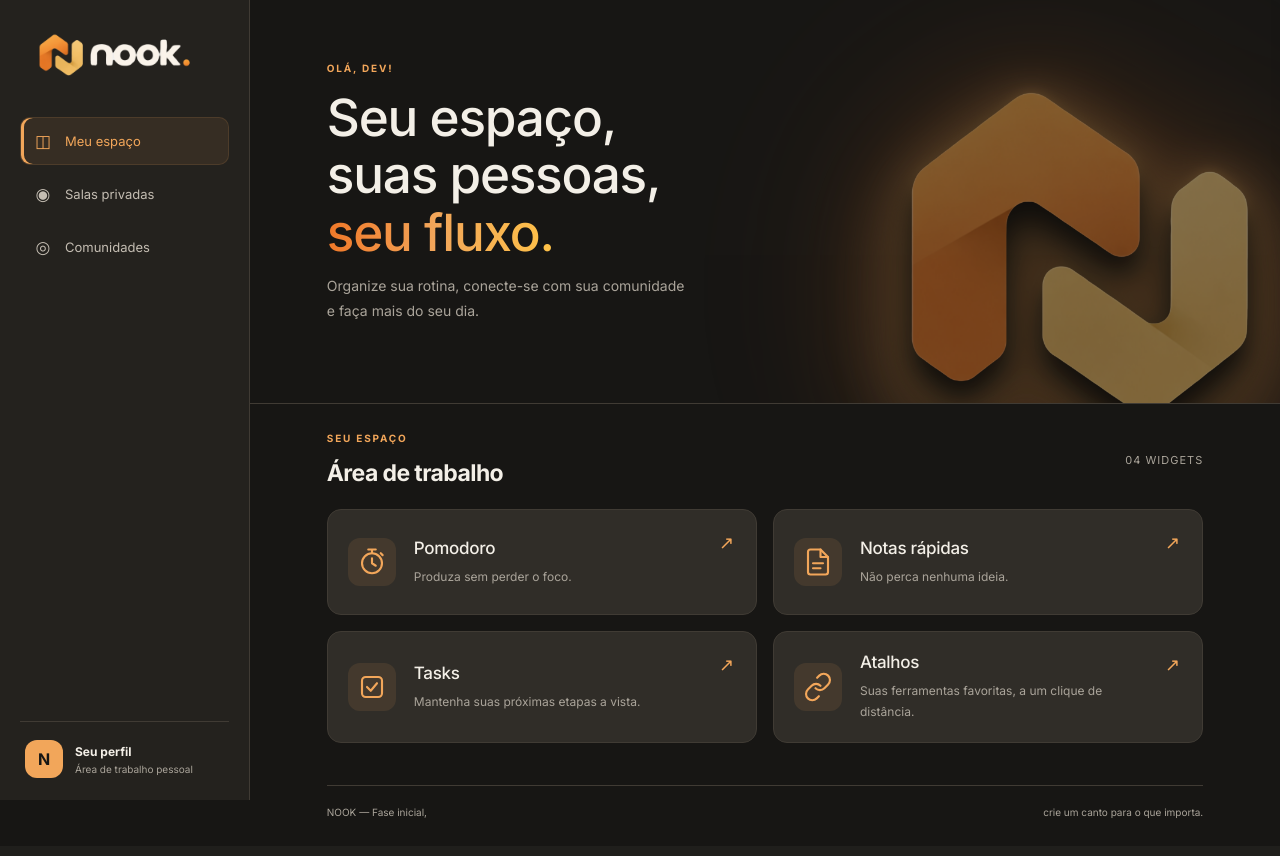
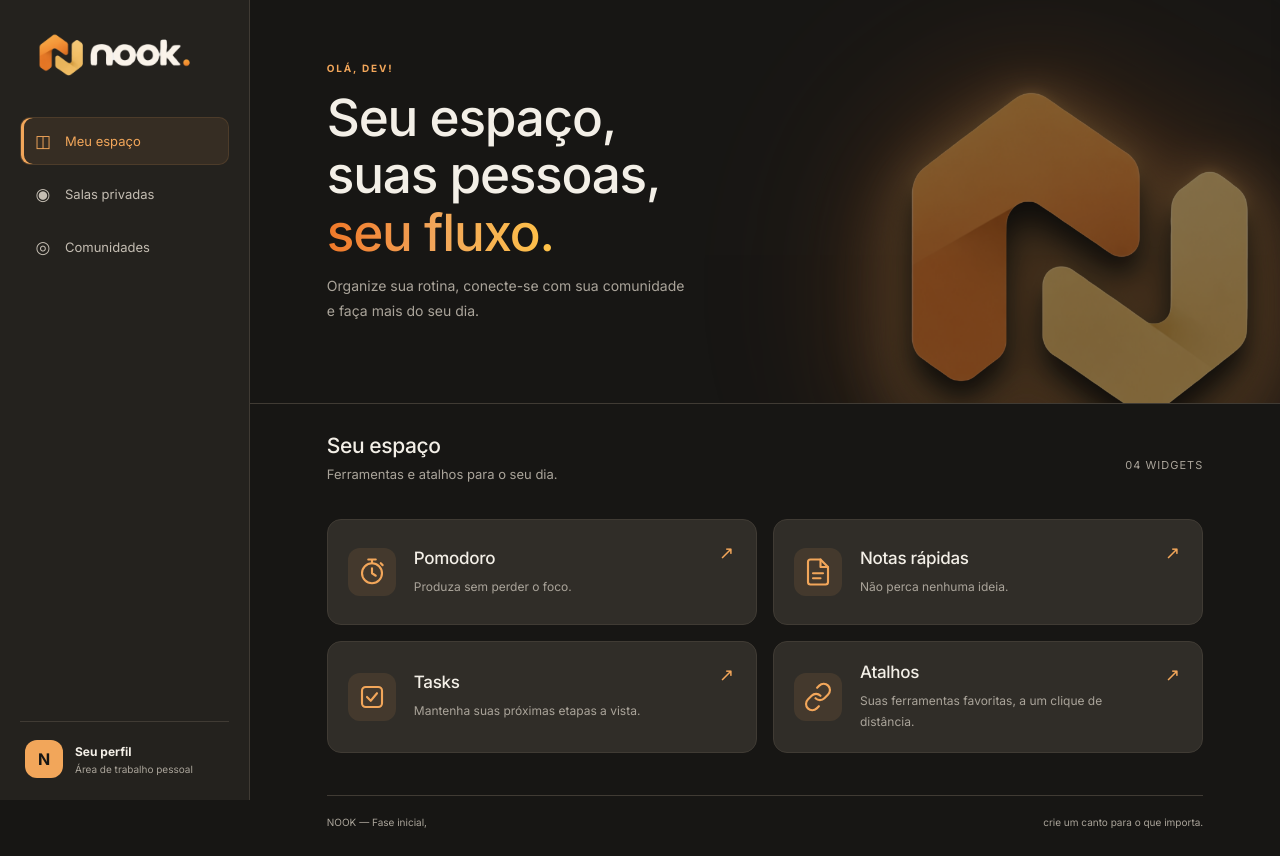
Before and after one commit to Miaunisul/Nook, a React (Vite) app in the folder apps/web/: page / in a window 1280 px wide. Shown: the top 856 px of the page. Built offline with nearby package versions, Linux system fonts and the light colour scheme.

Commit message:
style(web): refine workspace section heading

```diff
--- a/apps/web/src/App.tsx
+++ b/apps/web/src/App.tsx
@@ -310,17 +310,23 @@ function App() {
         <section className="widget-section" aria-labelledby="widgets-title">
           <div className="section-heading">
            <div>
-              <p className="eyebrow">
-                {paginaAtual === 'home' ? 'SEU ESPAÇO' : 'FERRAMENTA'}
+  {paginaAtual === 'home' ? (
+    <>
+      <h2 id="widgets-title">Seu espaço</h2>
+      <p className="section-description">
+        Ferramentas e atalhos para o seu dia.
       </p>
-
+    </>
+  ) : (
+    <>
+      <p className="eyebrow">FERRAMENTA</p>
       <h2 id="widgets-title">
-                {paginaAtual === 'home'
-                  ? 'Área de trabalho'
-                  : widgets.find(
+        {widgets.find(
           (widget) => paginaDoWidget[widget.name] === paginaAtual,
         )?.name}
       </h2>
+    </>
+  )}
 </div>
 
             {paginaAtual === 'home' && (
--- a/apps/web/src/styles.css
+++ b/apps/web/src/styles.css
@@ -1130,3 +1130,18 @@ a {
   background: var(--border);
   pointer-events: none;
 }
+
+.section-heading h2 {
+  font-size: 21px;
+  font-weight: 500;
+  line-height: 1.3;
+  letter-spacing: -0.4px;
+}
+
+.section-description {
+  margin-top: 5px;
+  color: var(--muted);
+  font-size: 13px;
+  font-weight: 400;
+  line-height: 1.5;
+}
```
Lines whose indentation alone changed are shown as unchanged.
